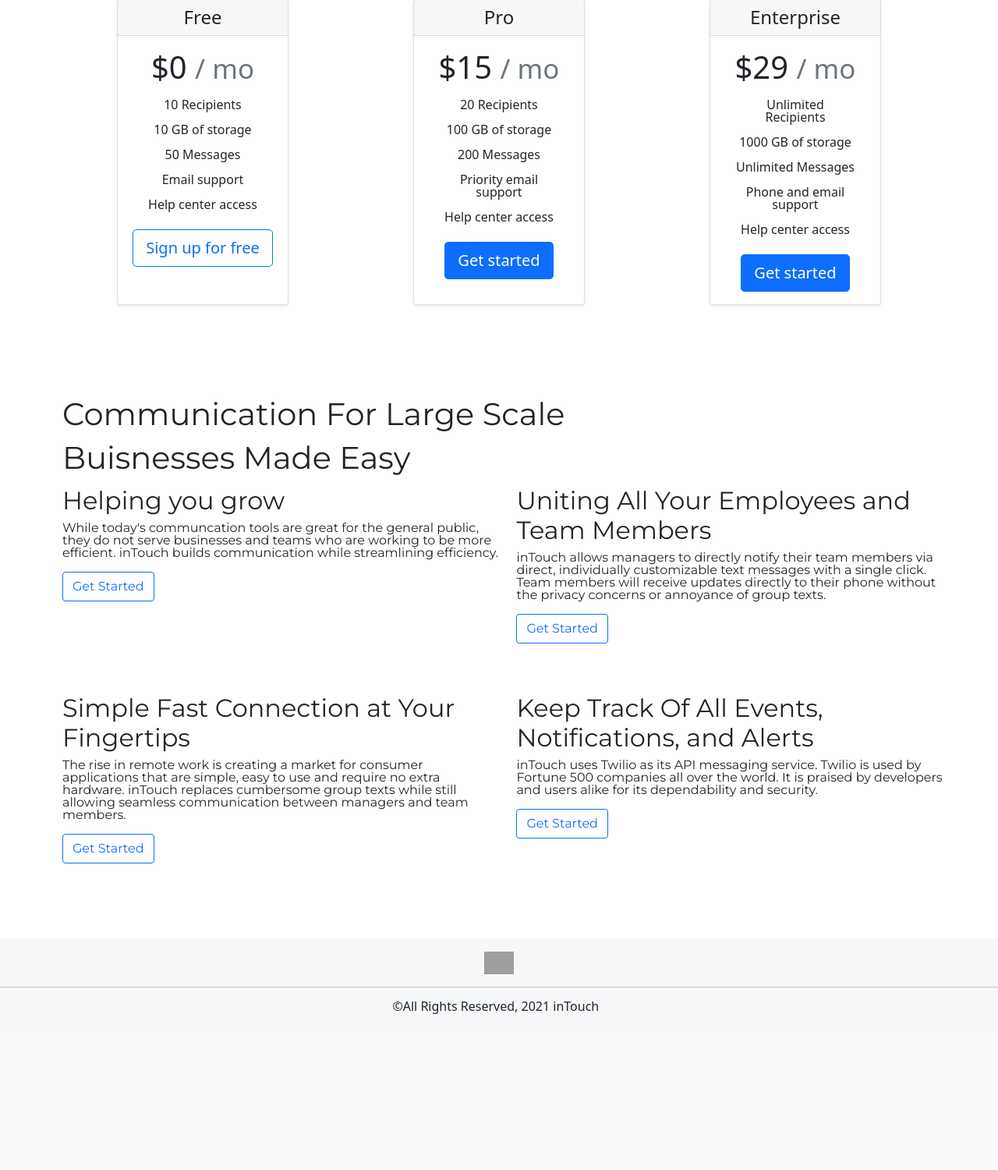
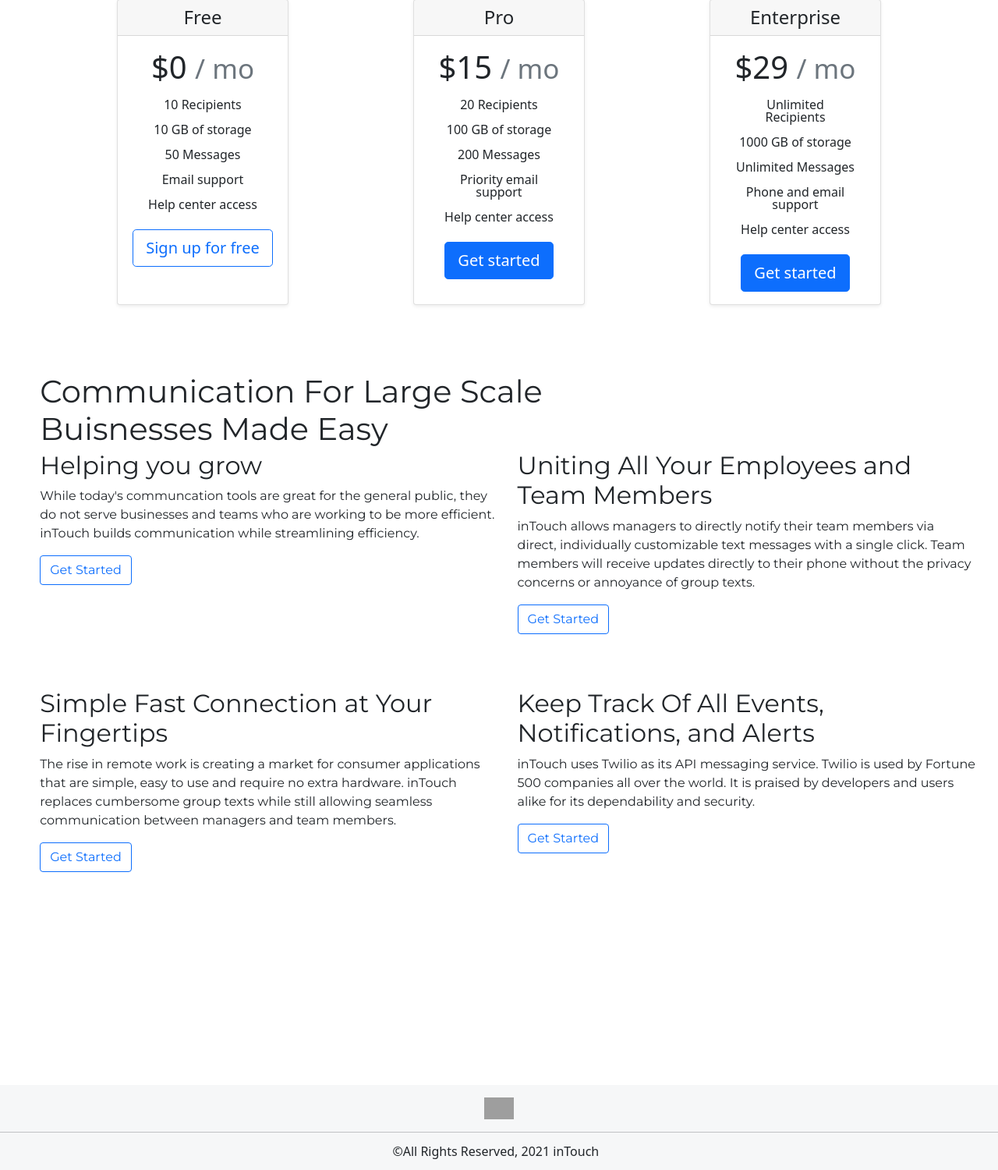
Before and after one commit to cobycobyk/intouch, a Django app: page /about/ in a window 1280 px wide. Shown: the part 322-1822 px from the top of the page at 78% size. Before the commit the page ends 1622 px from the top, so only its background shows below. Run offline with Django 3.2, Linux system fonts and the light colour scheme; grey boxes are pictures that could not be loaded.

Commit message:
Revert "updates"

```diff
--- a/main_app/static/css/style.css
+++ b/main_app/static/css/style.css
@@ -362,9 +362,4 @@ justify-content: center;
 .l1titleabout > h1 {
   text-emphasis: left;
   line-height: 1;
-  margin-bottom: 2vmin;
 }
-.landing1about {
-  height: auto;
-  padding: 10vmin;
-}
--- a/main_app/templates/about.html
+++ b/main_app/templates/about.html
@@ -57,7 +57,7 @@
         </div>
     </div>
 </div>
-<section class="landing1about">
+<section class="landing1">
     <div class="l1Header">
         <div class="l1titleabout">
             <h1>Communication For Large Scale</h1>
```
